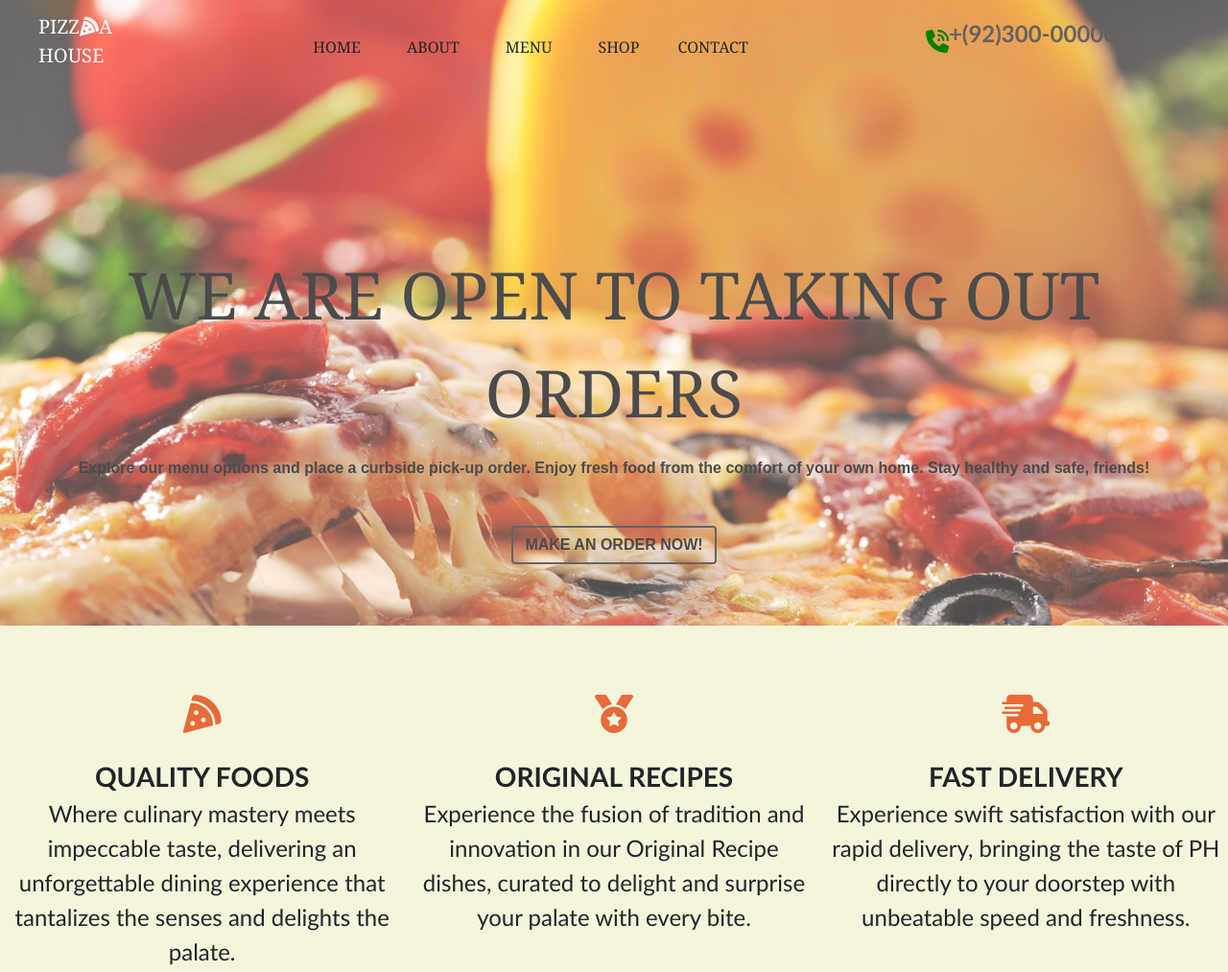
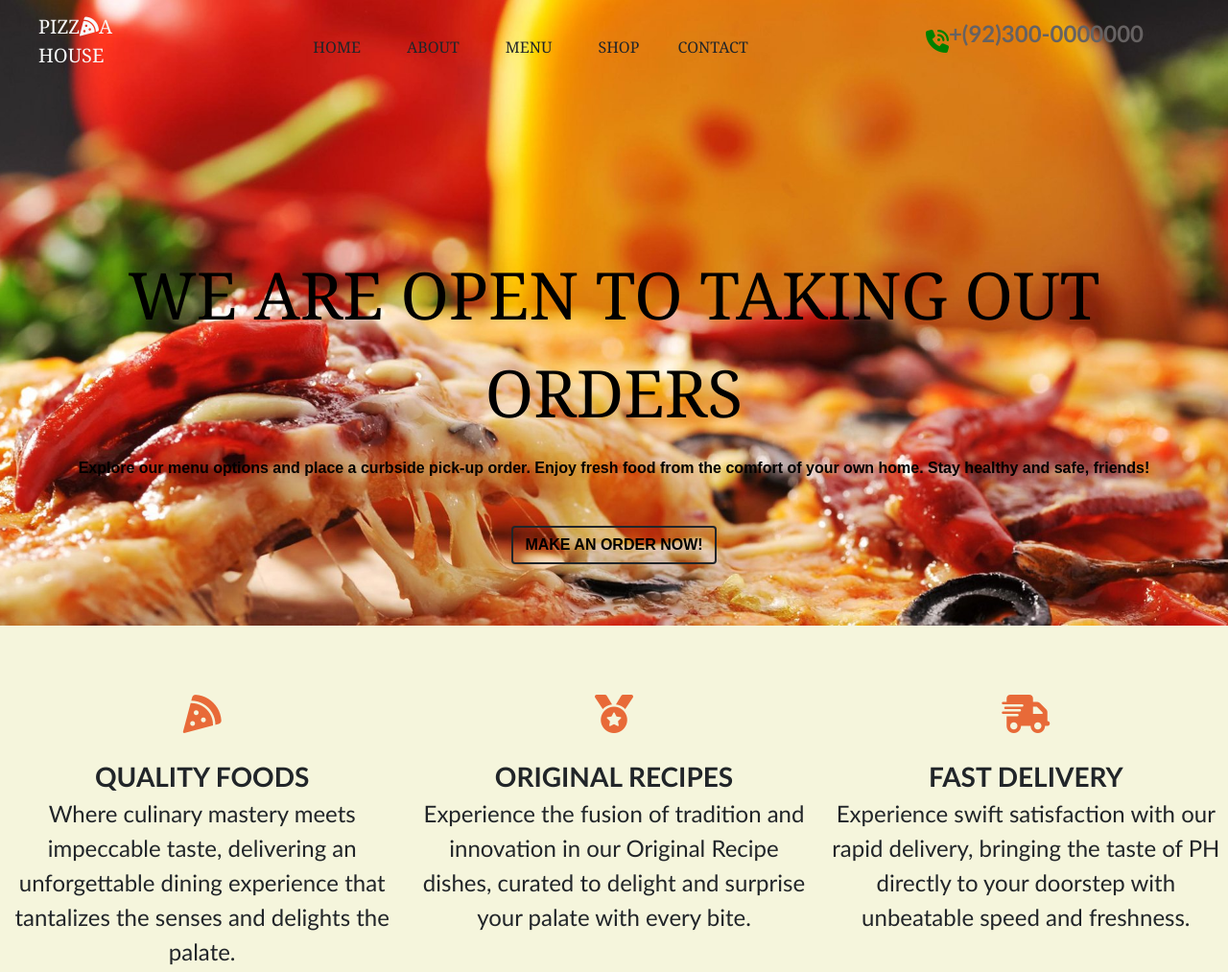
Before and after one commit to Hajrah-Hasan/Restaurant--website, a plain HTML site: page index.html in a window 1280 px wide. Shown: the top 1013 px of the page at 96% size. Drawn offline with nearby package versions, Linux system fonts and the light colour scheme; a script that the page names is missing.

Commit message:
Update index.html

```diff
--- a/index.html
+++ b/index.html
@@ -82,7 +82,7 @@
         /* transform: scale(1);      } */
     .bg{
       background-image:url(carosal2.jpeg) ;
-      opacity: 0.7;
+      opacity:
 
   }
 .row1:hover{
```
